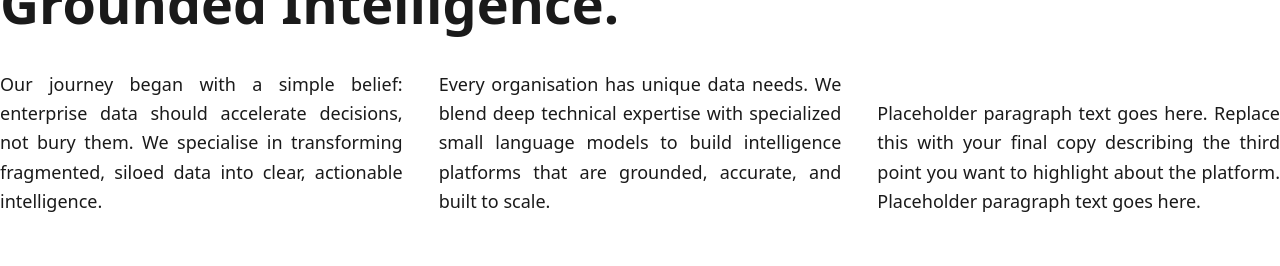
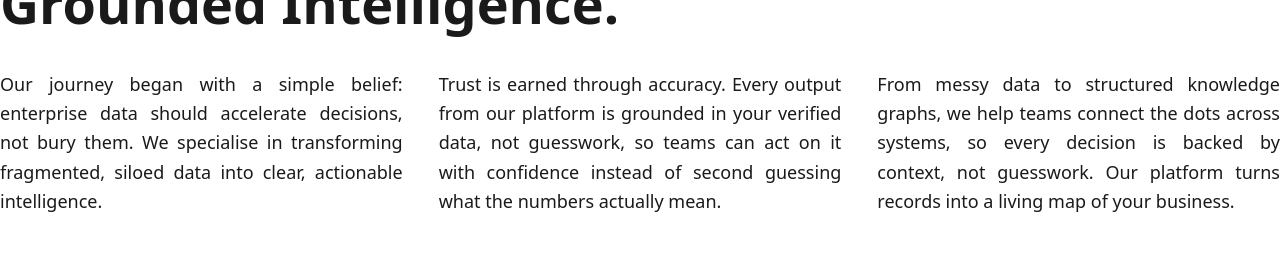
Before and after one commit to geetansh-GiKA/gikagraph, a Next.js app: page /about in a window 1280 px wide. Shown: the part 758-1024 px from the top of the page. Built offline with nearby package versions, Linux system fonts and the light colour scheme; a web font is replaced by a local one.

Commit message:
feat: Update About section text for clarity and impact

```diff
--- a/src/sections/about-hero.tsx
+++ b/src/sections/about-hero.tsx
@@ -1,6 +1,5 @@
 "use client";
 import { Button } from "@/components/ui/button";
-import { LocationMap } from "@/components/ui/expand-map";
 import { ArrowRight, Sparkle } from "lucide-react";
 import { motion } from "framer-motion";
 import Image from "next/image";
@@ -130,10 +129,10 @@
               </div>
               <div className="sm:text-base text-xs font-sans text-(--text-300)">
                 <p className="leading-relaxed text-justify">
-                  Every organisation has unique data needs. We blend deep
-                  technical expertise with specialized small language models to
-                  build intelligence platforms that are grounded, accurate, and
-                  built to scale.
+                  Trust is earned through accuracy. Every output from our
+                  platform is grounded in your verified data, not guesswork,
+                  so teams can act on it with confidence instead of second
+                  guessing what the numbers actually mean.
                 </p>
               </div>
             </div>
@@ -149,9 +148,9 @@
 
             <div className="sm:text-base text-xs font-sans text-(--text-300)">
               <p className="leading-relaxed text-justify">
-                Placeholder paragraph text goes here. Replace this with your
-                final copy describing the third point you want to highlight
-                about the platform. Placeholder paragraph text goes here.
+                From messy data to structured knowledge graphs, we
+                help teams connect the dots across systems, so every decision
+                is backed by context, not guesswork. Our platform turns records into a living map of your business.
               </p>
             </div>
           </div>
```
